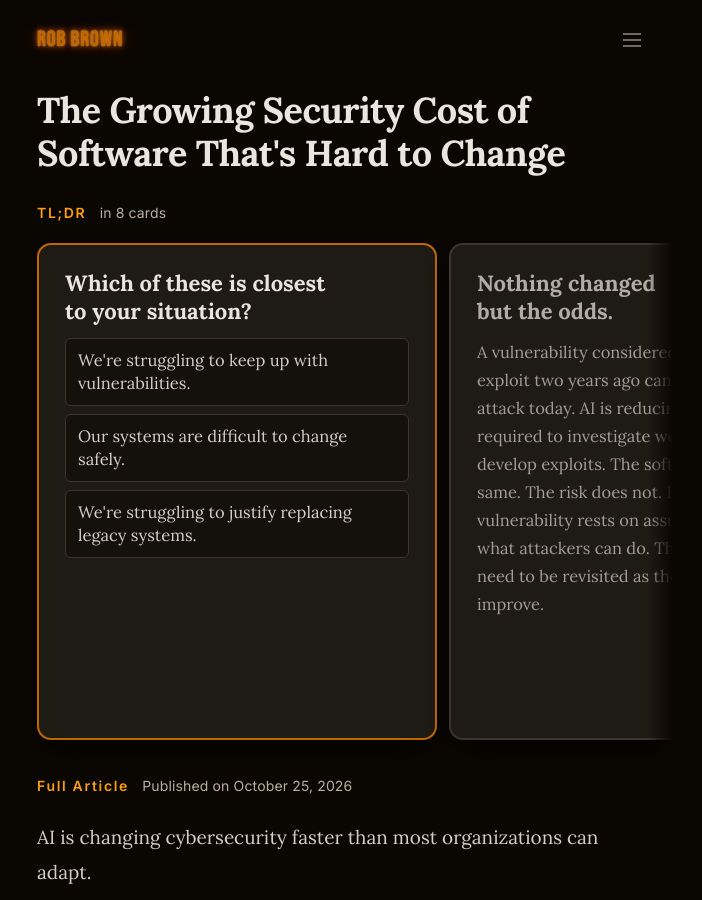
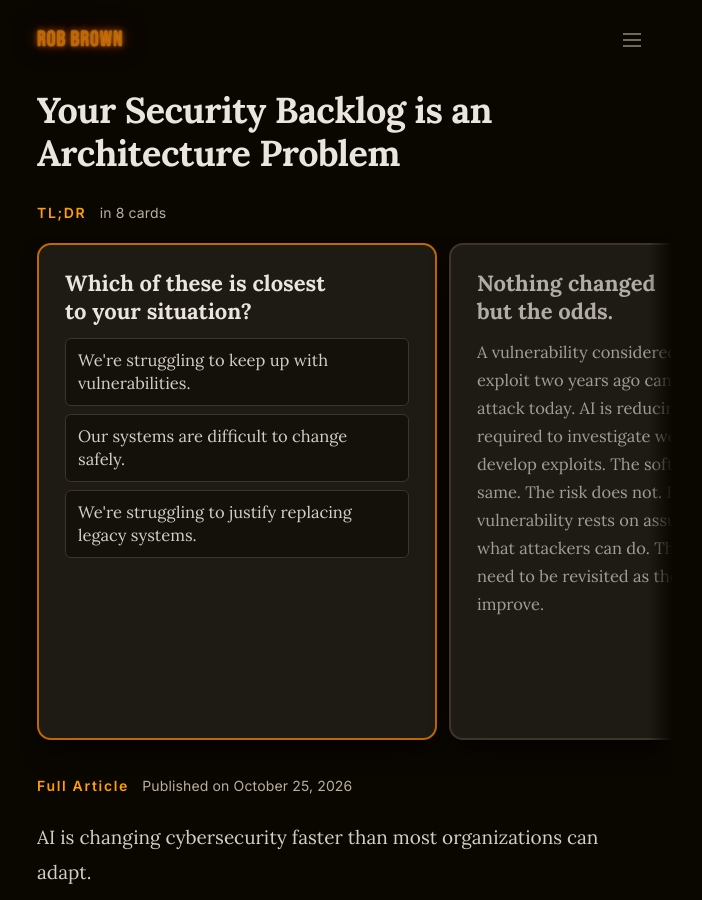
Before and after one commit to RobBrown/robisit, a Jekyll site: the page built from _articles/security-cost-of-hard-to-change-software.md, in a window 1280 px wide and 900 px high. Shown: the whole window, without its empty margins (297-999 px from the left). Built offline with Jekyll 4.4.1, drawn with Linux system fonts in a browser that asks for light colours.

Commit message:
content: retitle security-cost article to "Your Security Backlog is an Architecture Problem"

```diff
--- a/_articles/security-cost-of-hard-to-change-software.md
+++ b/_articles/security-cost-of-hard-to-change-software.md
@@ -1,7 +1,7 @@
 ---
 layout: article
 unlisted: true
-title: "The Growing Security Cost of Software That's Hard to Change"
+title: "Your Security Backlog is an Architecture Problem"
 date: 2026-10-25
 description: "AI is making vulnerabilities easier to exploit. The ability to update, isolate, and recover enterprise systems is becoming a critical security capability."
 og_image: ""
```
